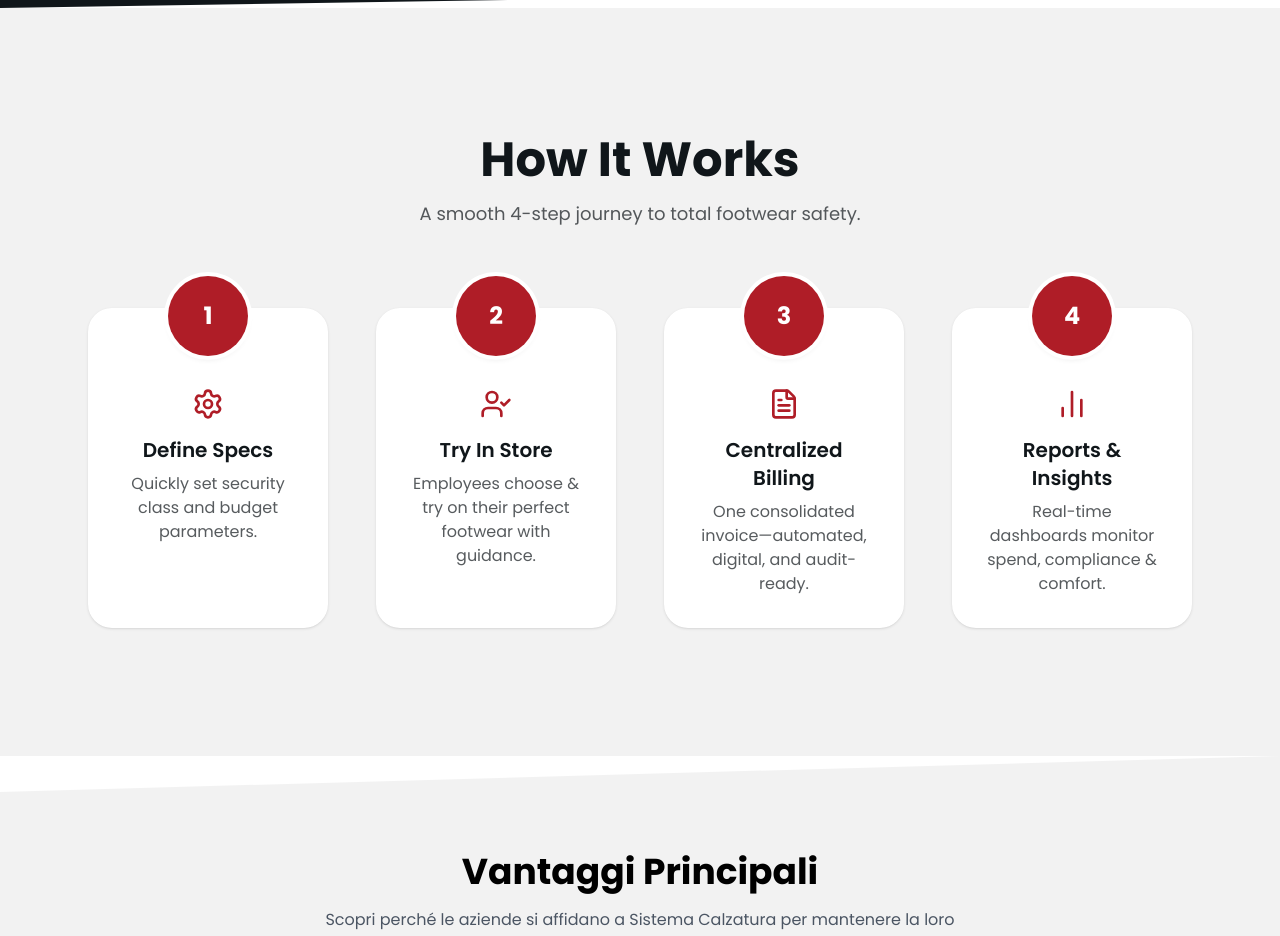
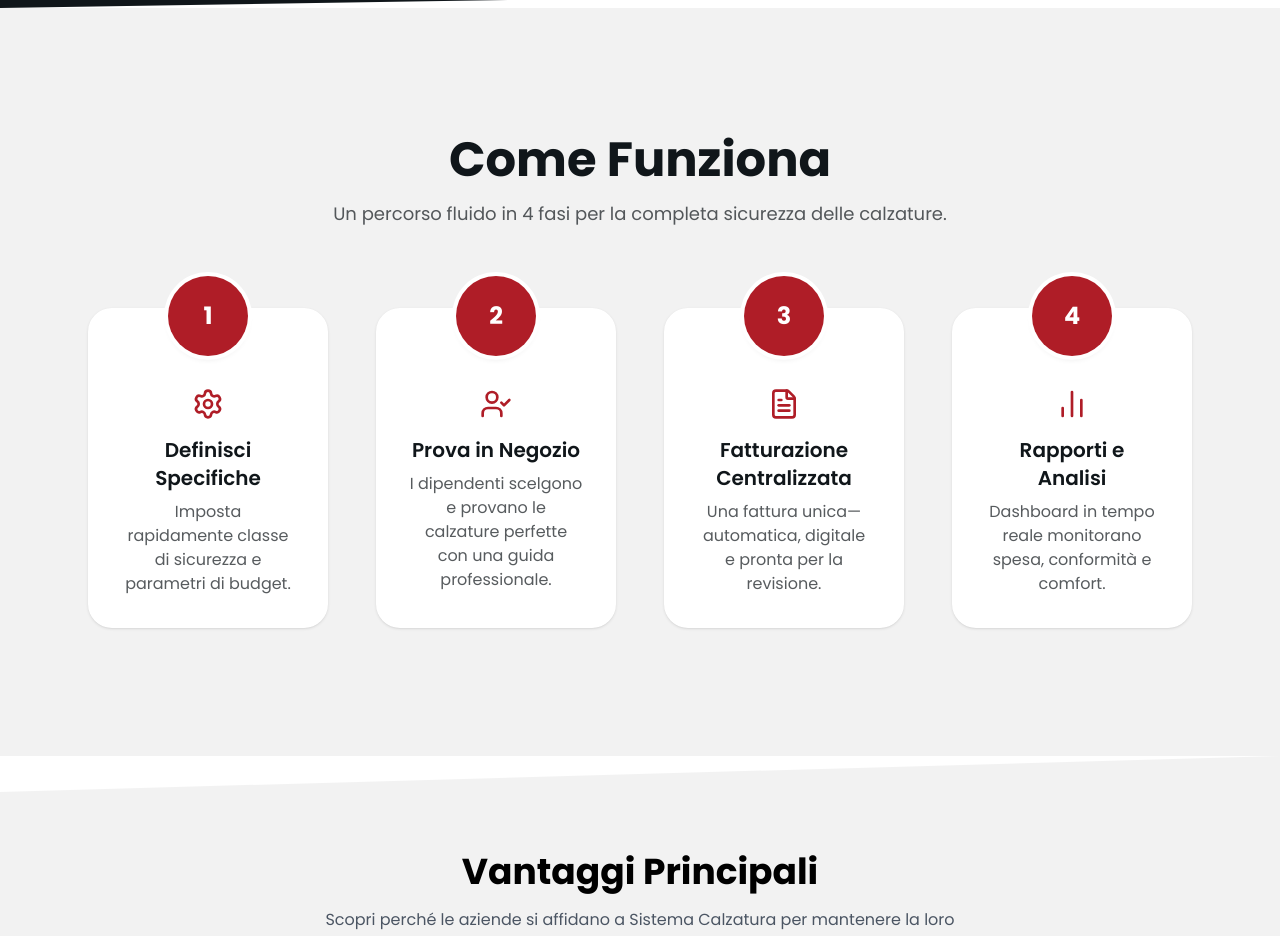
Before and after one commit to ansarmehmood67/landing_page, a plain HTML site: page index.html in a window 1280 px wide. Shown: the part 1920-2856 px from the top of the page. Drawn offline with nearby package versions, Linux system fonts and the light colour scheme.

Commit message:
Apply client tweaks

```diff
--- a/index.html
+++ b/index.html
@@ -237,22 +237,22 @@
   <!-- Heading -->
   <div class="max-w-4xl mx-auto text-center mb-20 px-6">
     <h2 class="text-5xl font-extrabold text-dark mb-4">
-      How It Works
+      Come Funziona
     </h2>
     <p class="text-lg text-dark/70">
-      A smooth 4-step journey to total footwear safety.
+      Un percorso fluido in 4 fasi per la completa sicurezza delle calzature.
     </p>
   </div>
 
-  <!-- Steps grid -->
+  <!-- Griglia delle fasi -->
   <div class="max-w-6xl mx-auto grid gap-12 px-6 sm:grid-cols-1 md:grid-cols-2 lg:grid-cols-4">
-    <!-- Step 1 -->
+    <!-- Fase 1 -->
     <div
       class="relative bg-white rounded-3xl p-8 shadow hover:shadow-lg transition-shadow"
       data-aos="zoom-in"
       data-aos-delay="0"
     >
-      <!-- Number orb -->
+      <!-- Numero cerchiato -->
       <div class="absolute -top-8 left-1/2 transform -translate-x-1/2">
         <div
           class="w-20 h-20 flex items-center justify-center rounded-full
@@ -261,19 +261,19 @@
           1
         </div>
       </div>
-      <!-- Content -->
+      <!-- Contenuto -->
       <div class="mt-12 text-center">
         <i data-lucide="settings" class="w-8 h-8 text-brand mx-auto mb-4"></i>
         <h3 class="text-xl font-semibold text-dark mb-2">
-          Define Specs
+          Definisci Specifiche
         </h3>
         <p class="text-dark/70">
-          Quickly set security class and budget parameters.
+          Imposta rapidamente classe di sicurezza e parametri di budget.
         </p>
       </div>
     </div>
 
-    <!-- Step 2 -->
+    <!-- Fase 2 -->
     <div
       class="relative bg-white rounded-3xl p-8 shadow hover:shadow-lg transition-shadow"
       data-aos="zoom-in"
@@ -290,15 +290,15 @@
       <div class="mt-12 text-center">
         <i data-lucide="user-check" class="w-8 h-8 text-brand mx-auto mb-4"></i>
         <h3 class="text-xl font-semibold text-dark mb-2">
-          Try In Store
+          Prova in Negozio
         </h3>
         <p class="text-dark/70">
-          Employees choose &amp; try on their perfect footwear with guidance.
+          I dipendenti scelgono e provano le calzature perfette con una guida professionale.
         </p>
       </div>
     </div>
 
-    <!-- Step 3 -->
+    <!-- Fase 3 -->
     <div
       class="relative bg-white rounded-3xl p-8 shadow hover:shadow-lg transition-shadow"
       data-aos="zoom-in"
@@ -315,15 +315,15 @@
       <div class="mt-12 text-center">
         <i data-lucide="file-text" class="w-8 h-8 text-brand mx-auto mb-4"></i>
         <h3 class="text-xl font-semibold text-dark mb-2">
-          Centralized Billing
+          Fatturazione Centralizzata
         </h3>
         <p class="text-dark/70">
-          One consolidated invoice—automated, digital, and audit-ready.
+          Una fattura unica—automatica, digitale e pronta per la revisione.
         </p>
       </div>
     </div>
 
-    <!-- Step 4 -->
+    <!-- Fase 4 -->
     <div
       class="relative bg-white rounded-3xl p-8 shadow hover:shadow-lg transition-shadow"
       data-aos="zoom-in"
@@ -340,15 +340,16 @@
       <div class="mt-12 text-center">
         <i data-lucide="bar-chart-2" class="w-8 h-8 text-brand mx-auto mb-4"></i>
         <h3 class="text-xl font-semibold text-dark mb-2">
-          Reports &amp; Insights
+          Rapporti e Analisi
         </h3>
         <p class="text-dark/70">
-          Real-time dashboards monitor spend, compliance &amp; comfort.
+          Dashboard in tempo reale monitorano spesa, conformità e comfort.
         </p>
       </div>
     </div>
   </div>
 </section>
+
 
 <!-- BENEFITS -->
 <section id="benefits" class="py-24 bg-light-bg clip-top" data-aos="fade-up">
```
